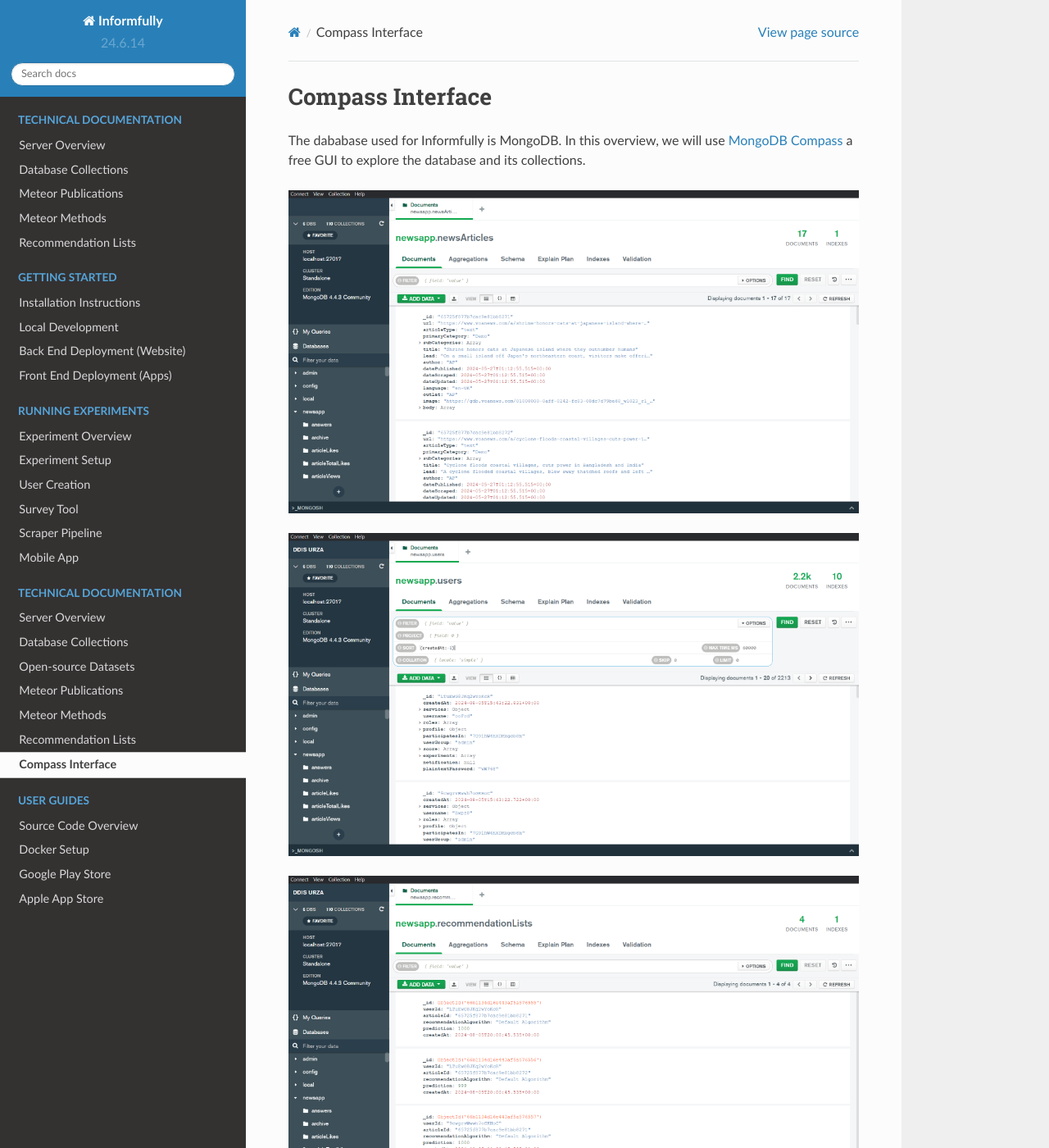
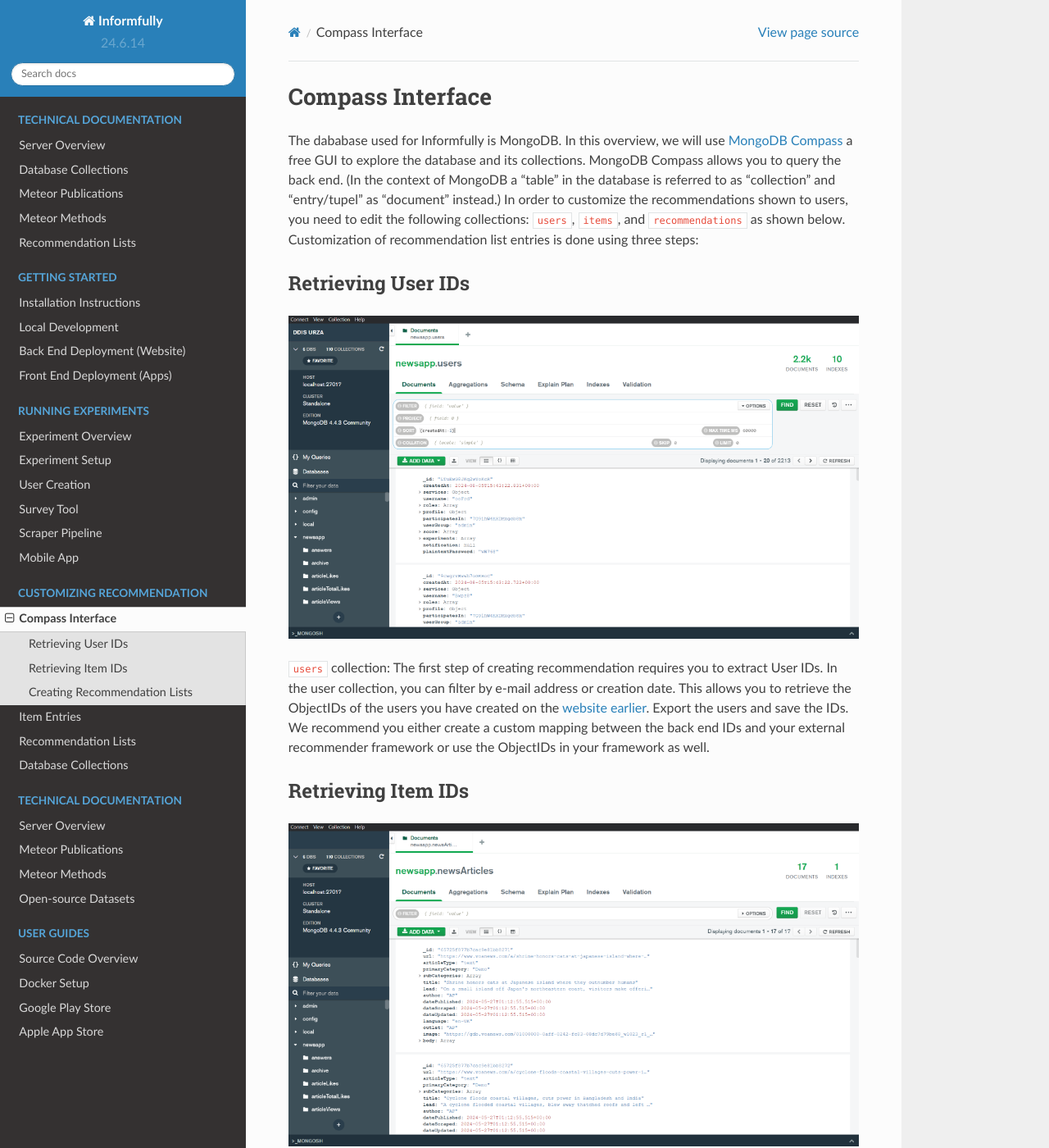
Before and after one commit to Informfully/Documentation, a Sphinx documentation site: the page built from docs/source/compass.rst, in a window 1280 px wide and 1400 px high. Shown: the whole window at 82% size. Built offline with Sphinx 7.4.7 and the Read the Docs theme 2.0.0, drawn with Linux system fonts in a browser that asks for light colours; some of the changed text lies outside the part shown.

Commit message:
Documentation update

```diff
--- a/docs/source/compass.rst
+++ b/docs/source/compass.rst
@@ -3,15 +3,54 @@
 
 The dababase used for Informfully is MongoDB.
 In this overview, we will use `MongoDB Compass <https://www.mongodb.com/products/tools/compass>`_ a free GUI to explore the database and its collections.
+MongoDB Compass allows you to query the back end.
+(In the context of MongoDB a "table" in the database is referred to as "collection" and "entry/tupel" as "document" instead.)
+In order to customize the recommendations shown to users, you need to edit the following collections: ``users``, ``items``, and ``recommendations`` as shown below.
+Customization of recommendation list entries is done using three steps:
+
+Retrieving User IDs
+-------------------
+
+.. image:: img/database_screenshots/collection_users.png
+   :width: 720
+   :alt: Home screen
+
+``users`` collection:
+The first step of creating recommendation requires you to extract User IDs.
+In the user collection, you can filter by e-mail address or creation date.
+This allows you to retrieve the ObjectIDs of the users you have created on the `website earlier <https://informfully.readthedocs.io/en/latest/items.html>`_.
+Export the users and save the IDs.
+We recommend you either create a custom mapping between the back end IDs and your external recommender framework or use the ObjectIDs in your framework as well.
+
+Retrieving Item IDs
+-------------------
 
 .. image:: img/database_screenshots/collection_items.png
    :width: 720
    :alt: Home screen
 
-.. image:: img/database_screenshots/collection_users.png
-   :width: 720
-   :alt: Home screen
+``items`` collection:
+Retrieving item IDs is identical to user IDs.
+Simply export the IDs you need from this collection.
+Make sure that both the back end as well as your recommender framework use the same IDs when it comes to generating user-specific recommendation lists.
+
+.. note::
+
+  Please visit the `Item Entries <https://informfully.readthedocs.io/en/latest/items.html>`_ page to see how you can create custom entries.
+  We provide an example entry of a news article.
+  The collection, however, can accomodate any item and be configured to match your use case.
+
+Creating Recommendation Lists
+-----------------------------
 
 .. image:: img/database_screenshots/collection_recommendations.png
    :width: 720
    :alt: Home screen
+
+``recommendationLists`` collection:
+The last step in creating custom recommendations is to bring together user IDs and item IDs.
+You can add entries 1) manually via MongoDB compass, 2) import them via the interface, or 3) add them using a script).
+
+.. note::
+
+  Please visit the `Recommendation List <https://informfully.readthedocs.io/en/latest/recommendations.html>`_ page to see how you can create entries with item and user IDs.
```
Also changed, not shown: docs/source/index.rst (+10 -4 lines), docs/source/items.rst (added, +81 -0 lines), docs/source/scrapers.rst (+4 -81 lines).
